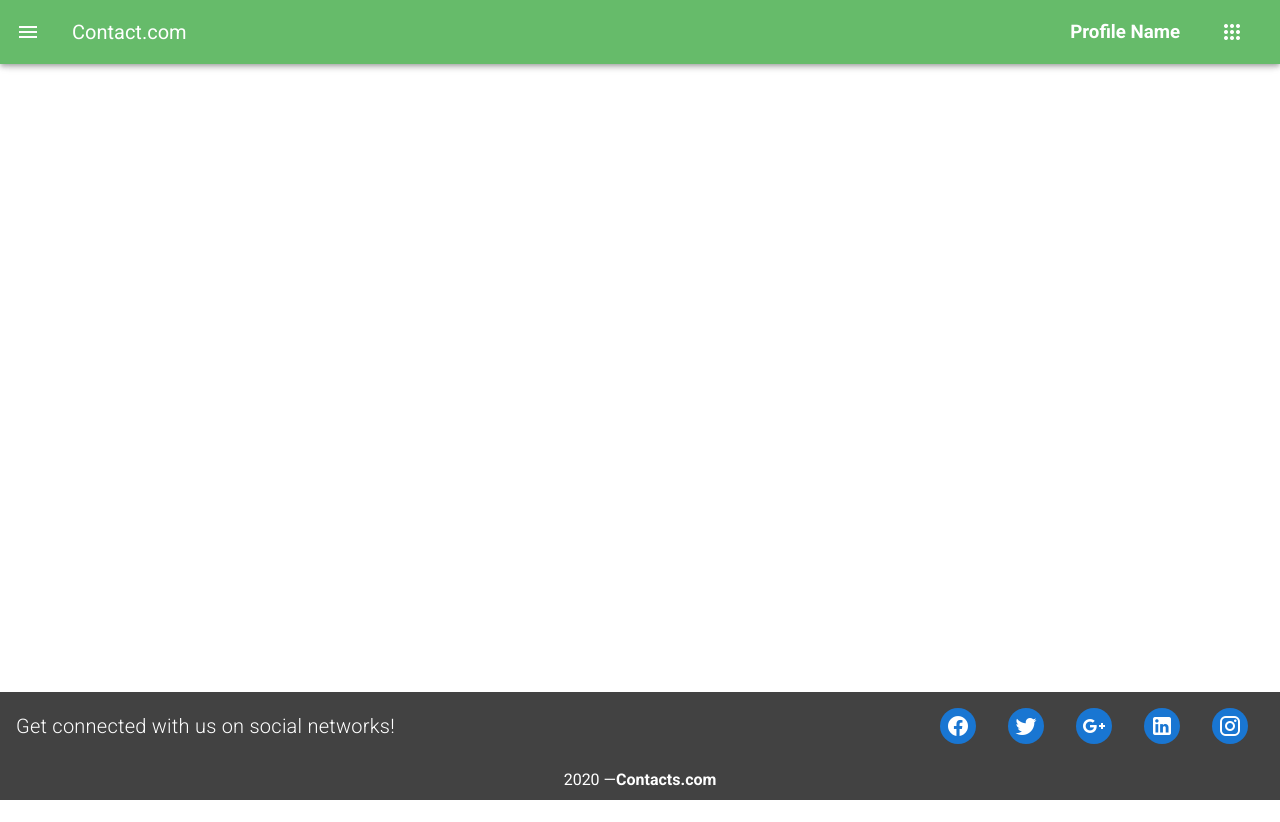
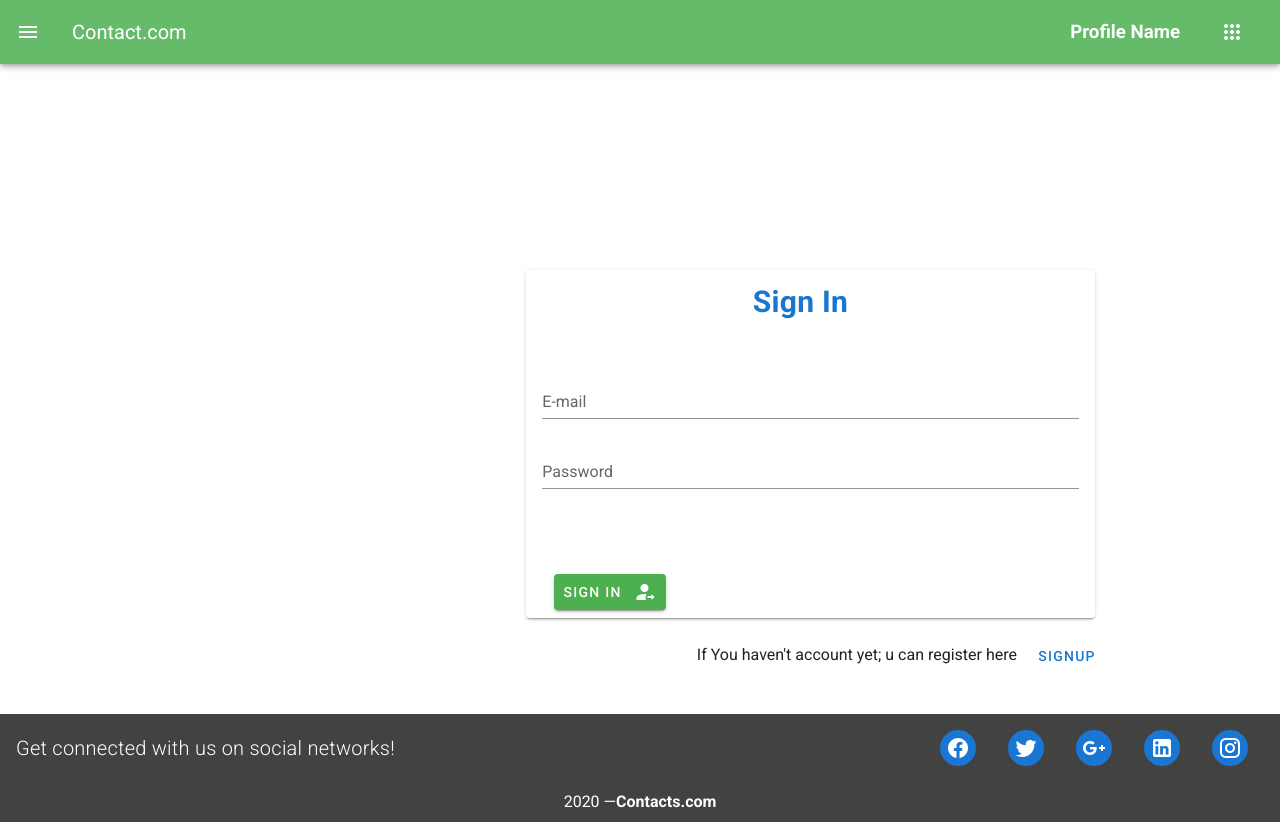
Before and after one commit to minilikmila/syncro-project, a Nuxt app: page /signin in a window 1280 px wide. Before the commit the page ends 800 px from the top, so only its background shows below. Built offline with nearby package versions, Linux system fonts and the light colour scheme.

Commit message:
add signin page and prepared functionally

```diff
--- /dev/null
+++ b/pages/signin.vue
@@ -0,0 +1,40 @@
+<template>
+  <v-container>
+    <v-card class="cardstyle" width="50%">
+      <v-card-title class="signin-title">
+        <h2 class="primary--text ml-10 headerline">Sign In</h2>
+      </v-card-title>
+      <!-- <hr> -->
+      <v-card-text class="mt-10">
+        <v-form>
+          <v-text-field label="E-mail" ></v-text-field>
+          <v-text-field label="Password" type="password" ></v-text-field>
+
+        </v-form>
+      </v-card-text>
+      <v-card-actions class="mt-10">
+        <v-btn class="success ml-5"
+               nuxt>
+          Sign in
+            <v-icon class="ml-3">mdi-account-arrow-right</v-icon>
+        </v-btn>
+      </v-card-actions>
+     </v-card>
+     <div class="signupbtn mt-5">
+      <p class="">If You haven't account yet; u can register here
+      <v-btn text class="primary--text" @click="$router.push('/signup')">signUp</v-btn></p>
+     </div>
+  </v-container>
+</template>
+<style scoped>
+.cardstyle{
+  margin-top: 16%;
+  margin-left: 40%;
+}
+.signin-title{
+  margin-left: 30%;
+}
+.signupbtn{
+  margin-left: 55%;
+}
+</style>
```
